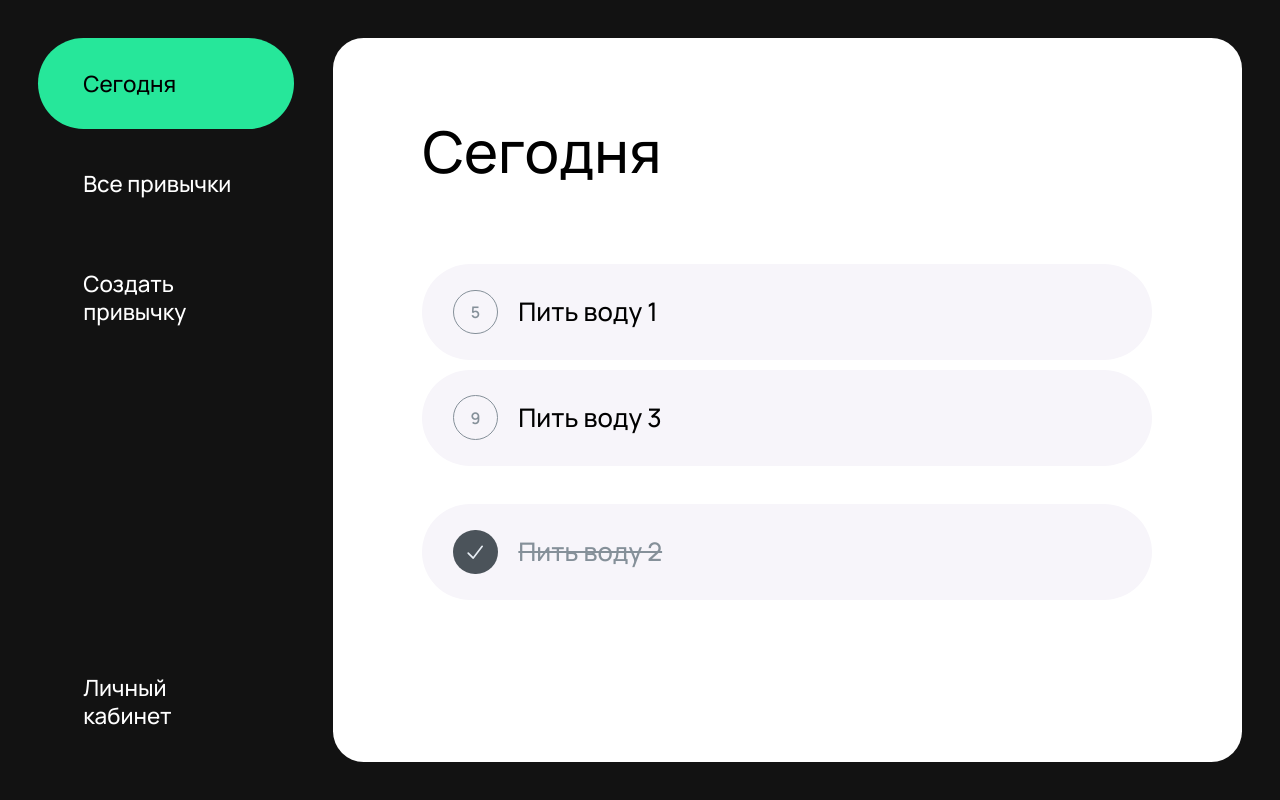
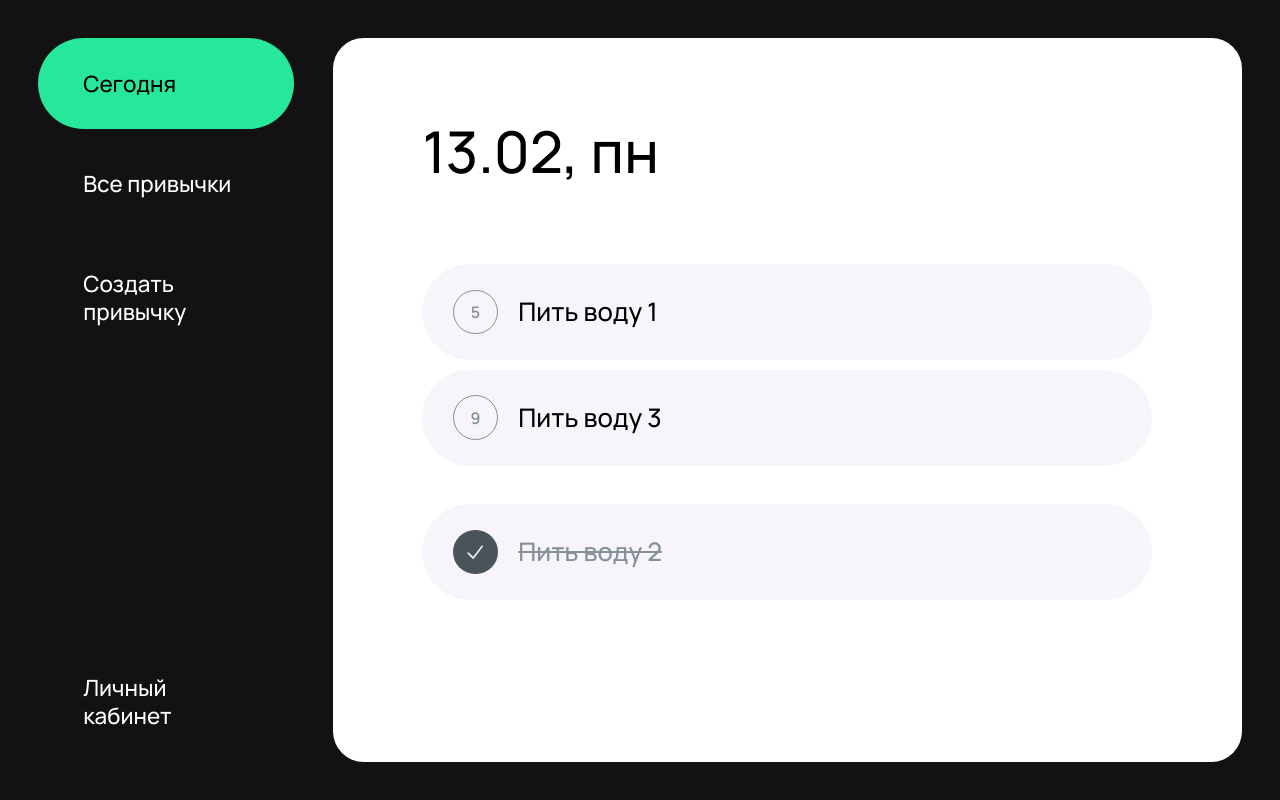
Before and after one commit to RomaFedoro/itera-frontend, a Next.js app in the folder frontend/: page /today in a window 1280 px wide. Built offline with nearby package versions, Linux system fonts and the light colour scheme.

Commit message:
feat(today): getToday

```diff
--- a/frontend/src/app/today/page.tsx
+++ b/frontend/src/app/today/page.tsx
@@ -1,9 +1,12 @@
 import TodayHabitList from '@/container/TodayHabitList';
+import getToday from '@/utils/getToday';
 
 export default function TodayPage() {
+  const todayDate = getToday();
+
   return (
     <div className="content content_fill">
-      <h1>Сегодня</h1>
+      <h1>{todayDate}</h1>
       <TodayHabitList />
     </div>
   );
--- a/frontend/src/constants/daysweek.ts
+++ b/frontend/src/constants/daysweek.ts
@@ -1,4 +1,11 @@
-export const DAYS_OF_WEEK = [
+import { TDaysOfWeek } from '@/types/daysweek';
+
+type TDaysOfWeekData = {
+  value: TDaysOfWeek;
+  label: string;
+};
+
+export const DAYS_OF_WEEK: TDaysOfWeekData[] = [
   {
     value: 1,
     label: 'пн',
@@ -24,7 +31,7 @@ export const DAYS_OF_WEEK = [
     label: 'сб',
   },
   {
-    value: 7,
+    value: 0,
     label: 'вс',
   },
 ];
--- /dev/null
+++ b/frontend/src/types/daysweek.ts
@@ -0,0 +1,3 @@
+export type TDaysOfWeek = 0 | 1 | 2 | 3 | 4 | 5 | 6;
+
+export type TDaysOfWeekOption = Record<TDaysOfWeek, boolean>;
--- /dev/null
+++ b/frontend/src/utils/getToday.ts
@@ -0,0 +1,15 @@
+import { DAYS_OF_WEEK } from '@/constants/daysweek';
+
+const getToday = () => {
+  const today = new Date();
+
+  const day = today.getDate();
+  const month = (today.getMonth() + 1).toString().padStart(2, '0');
+  const dayOfWeek = DAYS_OF_WEEK.filter(
+    (day) => day.value === today.getDay()
+  )[0].label;
+
+  return `${day}.${month}, ${dayOfWeek}`;
+};
+
+export default getToday;
```
